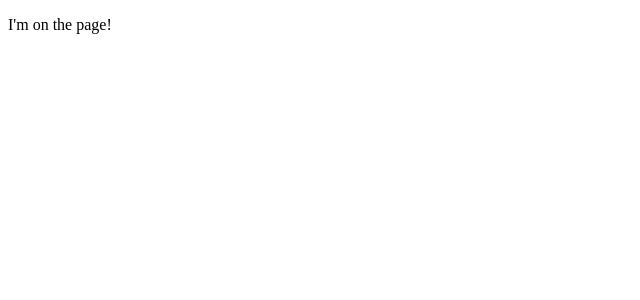
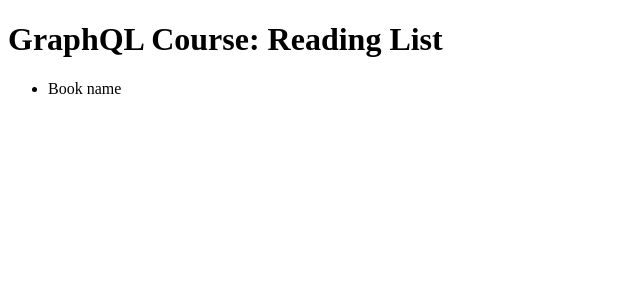
Before and after one commit to MGlyer/graphql-course, a React app: page / in a window 1280 px wide. Shown: the top 300 px of the page, without its empty margins (0-640 px from the left). Built offline with nearby package versions, Linux system fonts and the light colour scheme; the HTML template or start-up script is replaced by a standard one.

Commit message:
skeleton BookList Component rendering

```diff
--- a/client/src/App.jsx
+++ b/client/src/App.jsx
@@ -1,5 +1,6 @@
 import React from 'react'
 import ReactDOM from 'react-dom'
+import BookList from './components/BookList.jsx'
 
 class App extends React.Component {
     state = {
@@ -9,7 +10,10 @@
     render() {
         return(
             <div>
-                <p>I'm on the page!</p>
+                <h1 className="title">GraphQL Course: Reading List</h1>
+                <div className="bookList">
+                  <BookList />
+                </div>
             </div>
         )
     }
--- /dev/null
+++ b/client/src/components/BookList.jsx
@@ -0,0 +1,19 @@
+import React from 'react'
+
+class BookList extends React.Component {
+  state = {
+    //
+  }
+
+  render() {
+    return (
+    <div>
+      <ul id = 'book-list' >
+        <li>Book name</li>
+      </ul>
+    </div>
+    )
+  }
+}
+
+export default BookList
```
Also changed, not shown: 3 other files (tests, documents, lock files or other folders).
